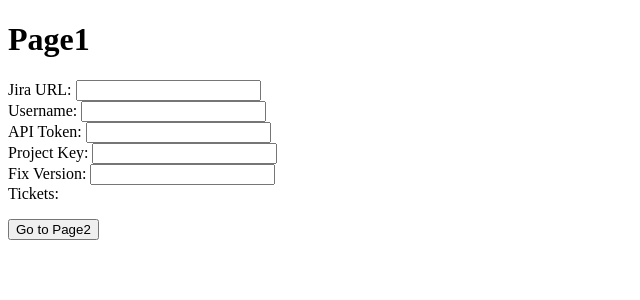
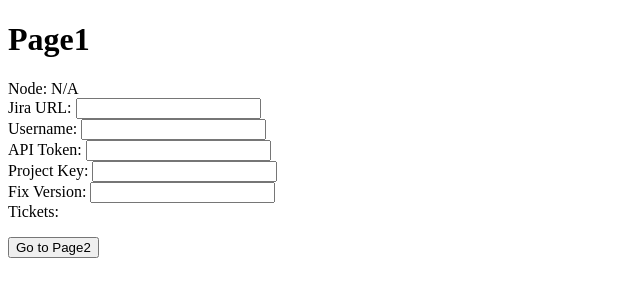
Before and after one commit to AnastasiaAtTerrestrialOrigin/release-notes-util, a React (Vite) app: page /page1 in a window 1280 px wide. Shown: the top 300 px of the page, without its empty margins (0-640 px from the left). Built offline with nearby package versions, Linux system fonts and the light colour scheme.

Commit message:
maybe progress?

```diff
--- a/package.json
+++ b/package.json
@@ -3,7 +3,7 @@
   "private": true,
   "version": "0.1.0",
   "type": "module",
-  "main": "dist-electron/electronMain.js",
+  "main": "dist-electron/electronMain.cjs",
   "files": [
     "dist"
   ],
@@ -12,9 +12,9 @@
     "build-web": "tsc -b && vite build",
     "build-android": "npx cap sync android && npx cap open android",
     "build-ios": "npx cap sync ios && npx cap open ios",
-    "build-electron-linux": "tsc -b && BUILD_TARGET=electron vite build && tsc -b tsconfig.electron.json && npx electron-builder --linux",
+    "build-electron-linux": "tsc -b && BUILD_TARGET=electron vite build && tsc -b tsconfig.electron.json && mv dist-electron/electronMain.js dist-electron/electronMain.cjs && mv dist-electron/preload.js dist-electron/preload.cjs && npx electron-builder --linux",
     "electron": "electron . --enable-logging",
-    "dev-electron": "tsc -b && BUILD_TARGET=electron vite build && tsc -b tsconfig.electron.json && electron . --enable-logging",
+    "dev-electron": "tsc -b && BUILD_TARGET=electron vite build && tsc -b tsconfig.electron.json && mv dist-electron/electronMain.js dist-electron/electronMain.cjs && mv dist-electron/preload.js dist-electron/preload.cjs && electron . --enable-logging",
     "lint": "eslint .",
     "preview": "vite preview",
     "test": "vitest",
--- a/src/Page1.tsx
+++ b/src/Page1.tsx
@@ -39,9 +39,15 @@
         navigate(Page2.path);
     }, [navigate]);
 
+    const versionsInfo = (window as any).versions;
+
     return (
     <div>
         <h1>{PAGE_NAME}</h1>
+        <div>
+            <label>Node: </label>
+            <span>{versionsInfo?.node() || 'N/A'}</span>
+        </div>
         <div>
             <label>Jira URL: </label>
             <input type="text" value={jiraAuth.jiraBaseUrl} onChange={(e) => setJiraAuth({...jiraAuth, jiraBaseUrl: e.target.value})} />
--- a/src/electronMain.ts
+++ b/src/electronMain.ts
@@ -1,4 +1,5 @@
 import { app, BrowserWindow	} from 'electron';
+const path = require('node:path')
 
 const WINDOW_WIDTH_DEFAULT = 800;
 const WINDOW_HEIGHT_DEFAULT = 600;
@@ -8,6 +9,10 @@
 	const win =	new	BrowserWindow({
 		width: WINDOW_WIDTH_DEFAULT,
 		height: WINDOW_HEIGHT_DEFAULT,
+		webPreferences: {
+			preload: path.join(__dirname, 'preload.cjs'),
+			sandbox: false
+		},
 	});
 	win.loadFile(ENTRY_POINT);
 }
```
Also changed, not shown: src/preload.ts (added, +9 -0 lines), tsconfig.electron.json (+5 -3 lines).
